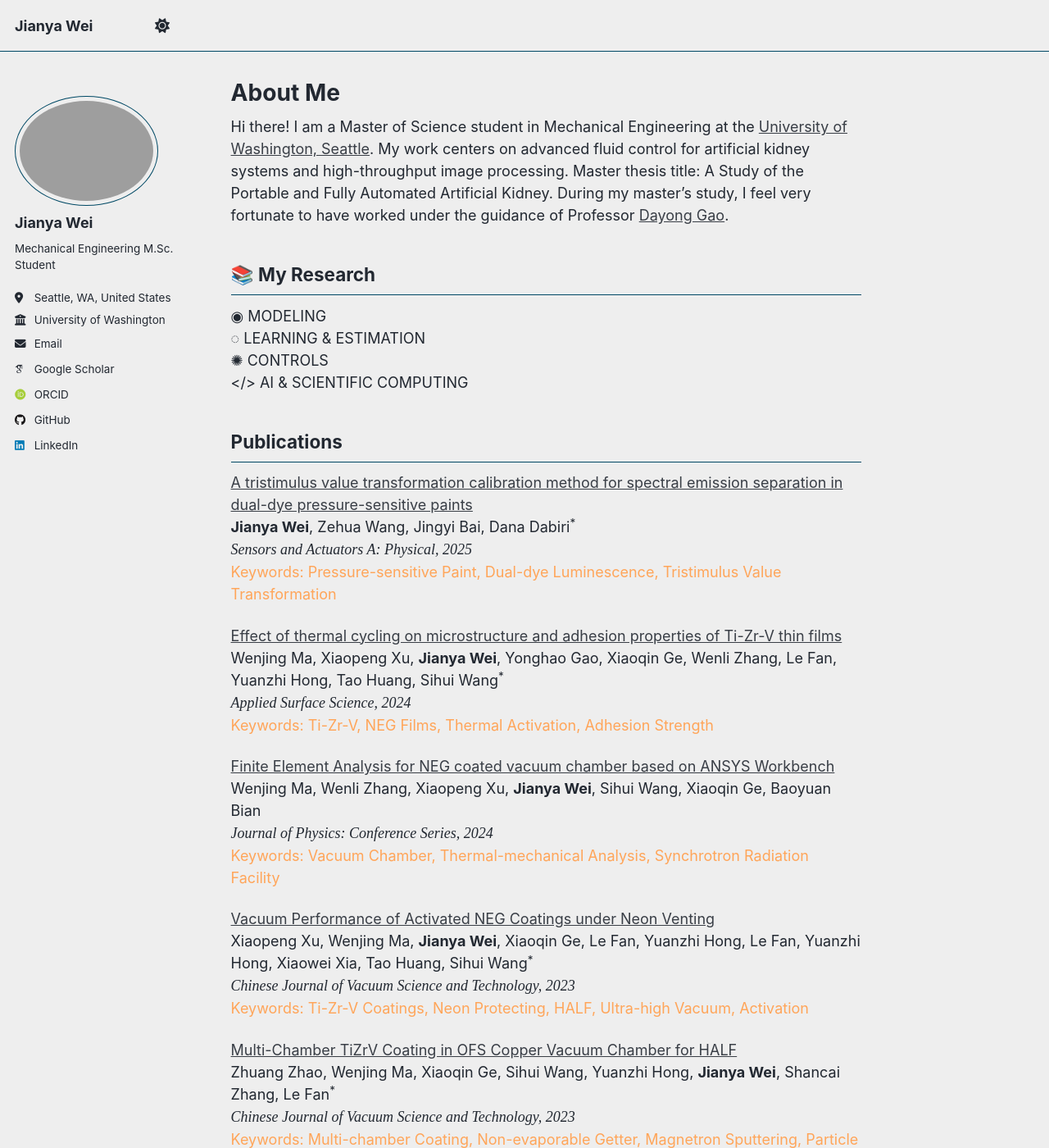
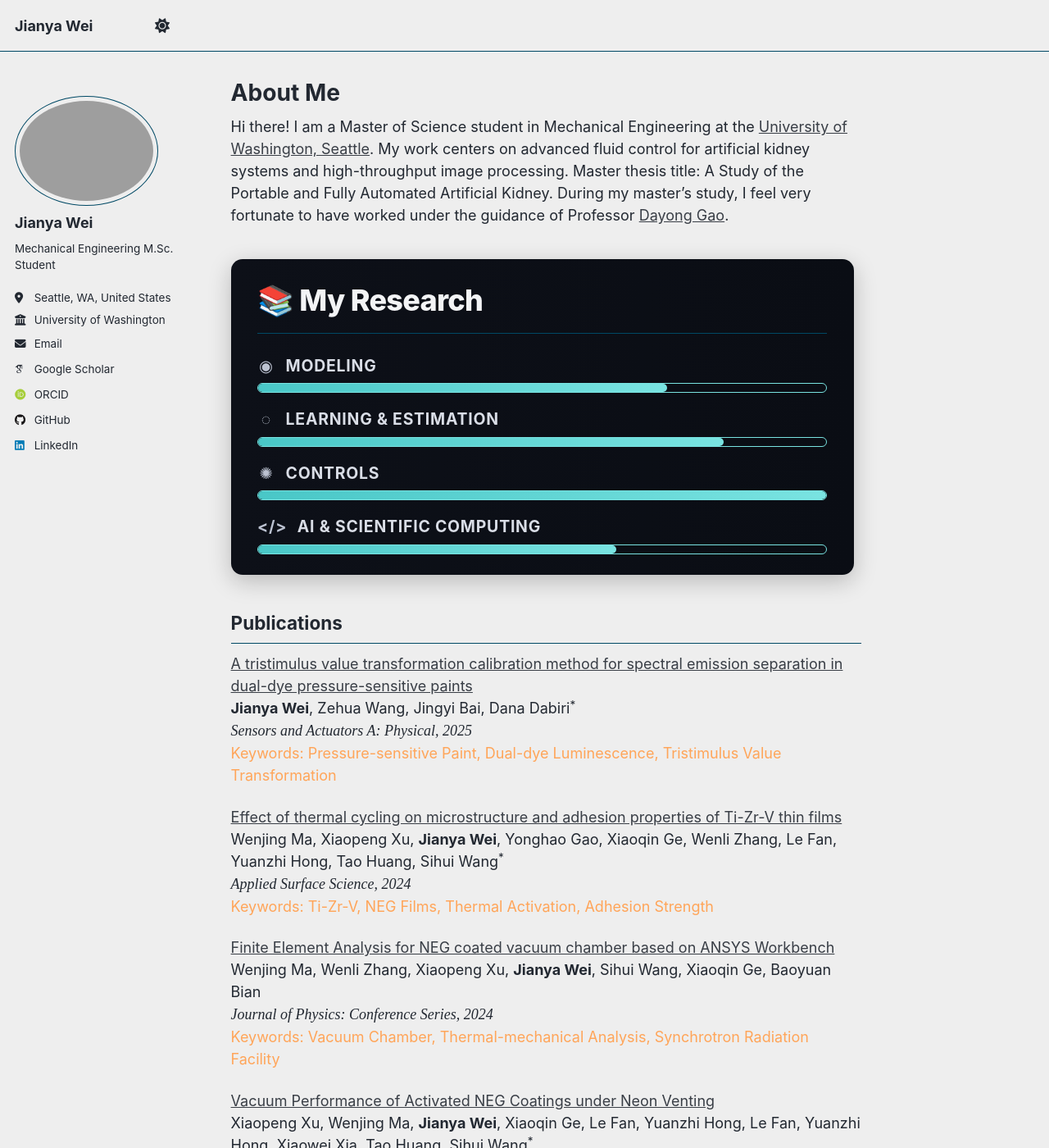
Before and after one commit to jywei02/jywei02.github.io, a Jekyll site: the page built from _pages/about.md, in a window 1280 px wide and 1400 px high. Shown: the whole window at 82% size. Built offline with Jekyll 4.4.1, drawn with Linux system fonts in a browser that asks for light colours; some web fonts are replaced; comment, search, counter and statistics services are not loaded.

Commit message:
Add styles for research panel and related items
Added styles for research panel and its components.

```diff
--- a/assets/css/main.scss
+++ b/assets/css/main.scss
@@ -49,6 +49,60 @@
 //   display: none !important;
 // }
 
-.page__footer {
-    display: none !important;
+.research-panel {
+  margin: 2.2rem 0 2.5rem 0;
+  padding: 1.6rem 1.8rem 1.4rem 1.8rem;
+  background: linear-gradient(90deg, #0d1018 0%, #0a0d14 100%);
+  border-radius: 14px;
+  box-shadow: 0 8px 28px rgba(0, 0, 0, 0.22);
+  max-width: 760px;
 }
+
+.research-panel__title {
+  margin: 0 0 1.4rem 0;
+  font-size: 2rem;
+  font-weight: 800;
+  color: #f3f4f6;
+  letter-spacing: -0.02em;
+}
+
+.research-panel__group {
+  display: flex;
+  flex-direction: column;
+  gap: 1rem;
+}
+
+.research-item__label {
+  display: flex;
+  align-items: center;
+  gap: 0.7rem;
+  margin-bottom: 0.35rem;
+  font-size: 1.08rem;
+  font-weight: 700;
+  letter-spacing: 0.04em;
+  color: #d9dde6;
+}
+
+.research-item__icon {
+  display: inline-block;
+  min-width: 22px;
+  text-align: center;
+  color: #cfd6e6;
+  opacity: 0.9;
+}
+
+.research-item__bar {
+  width: 100%;
+  height: 12px;
+  border: 1.6px solid #79e3e1;
+  border-radius: 999px;
+  overflow: hidden;
+  background: transparent;
+}
+
+.research-item__bar span {
+  display: block;
+  height: 100%;
+  border-radius: 999px;
+  background: linear-gradient(90deg, #49c7c7 0%, #79e3e1 100%);
+}
```
